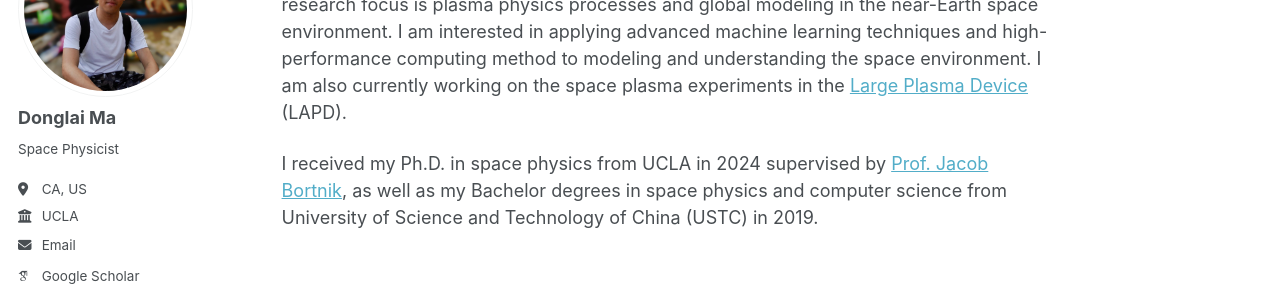
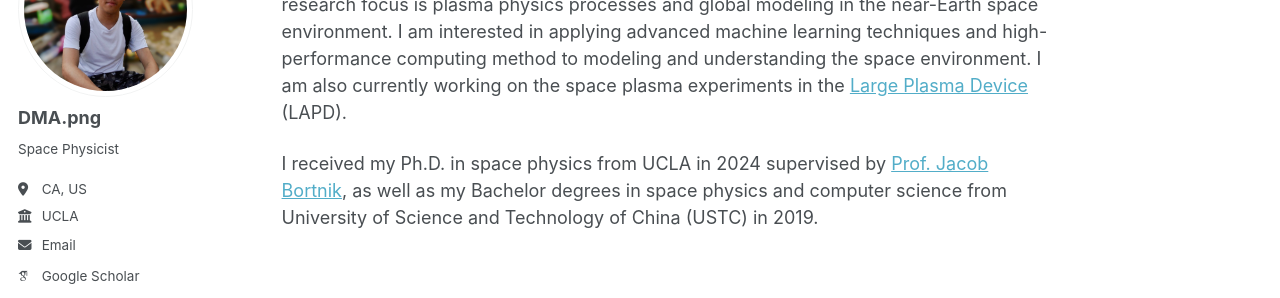
Before and after one commit to donglai96/donglai96.github.io, a Jekyll site: the page built from _pages/about.md, in a window 1280 px wide. Shown: the part 184-482 px from the top of the page. Built offline with Jekyll 4.4.1, drawn with Linux system fonts in a browser that asks for light colours; some web fonts are replaced.

Commit message:
Update _config.yml

```diff
--- a/_config.yml
+++ b/_config.yml
@@ -22,7 +22,7 @@ repository               : "https://donglai96.github.io/"
 author:
   # Biographic information
   avatar           : "profile.jpg"
-  name             : "Donglai Ma"
+  name             : "DMA.png"
   pronouns         : # example: "she/her"
   bio              : "Space Physicist"
   location         : "CA, US"
```
